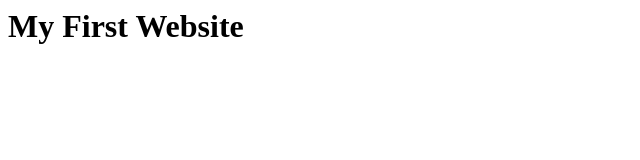
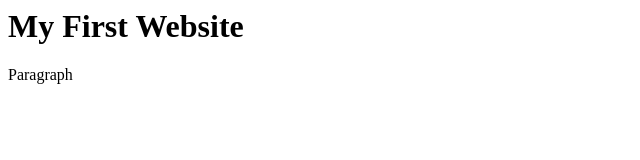
Before and after one commit to JonathanRedman/JonathanRedman.github.io, a plain HTML site: page index.html in a window 1280 px wide. Shown: the full height of the page, 0-640 px from the left. Drawn offline with Linux system fonts and the light colour scheme.

Commit message:
Update index.html

```diff
--- a/index.html
+++ b/index.html
@@ -4,8 +4,9 @@
   <title>My First Website</title>
 </head>
 
-<body contenteditable>
-<h1>My First Website</h1>
+<body>
+  <h1>My First Website</h1>
+  <p>Paragraph</p>
 </body>
 
 </html>
```
